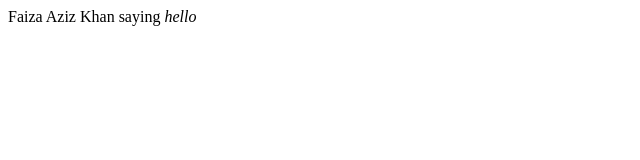
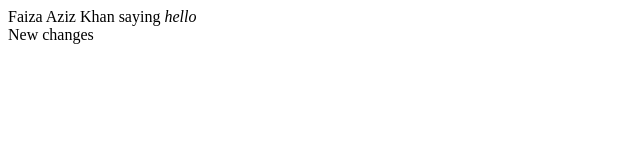
Before and after one commit to fazzyA/BootCamp2020, a plain HTML site: page index.html in a window 1280 px wide. Shown: the full height of the page, 0-640 px from the left. Drawn offline with Linux system fonts and the light colour scheme.

Commit message:
new changes for github actions

```diff
--- a/index.html
+++ b/index.html
@@ -7,5 +7,6 @@
 </head>
 <body>
     <div>Faiza Aziz Khan saying <i>hello</i></div>
+    <div>New changes</div>
 </body>
 </html>
```
